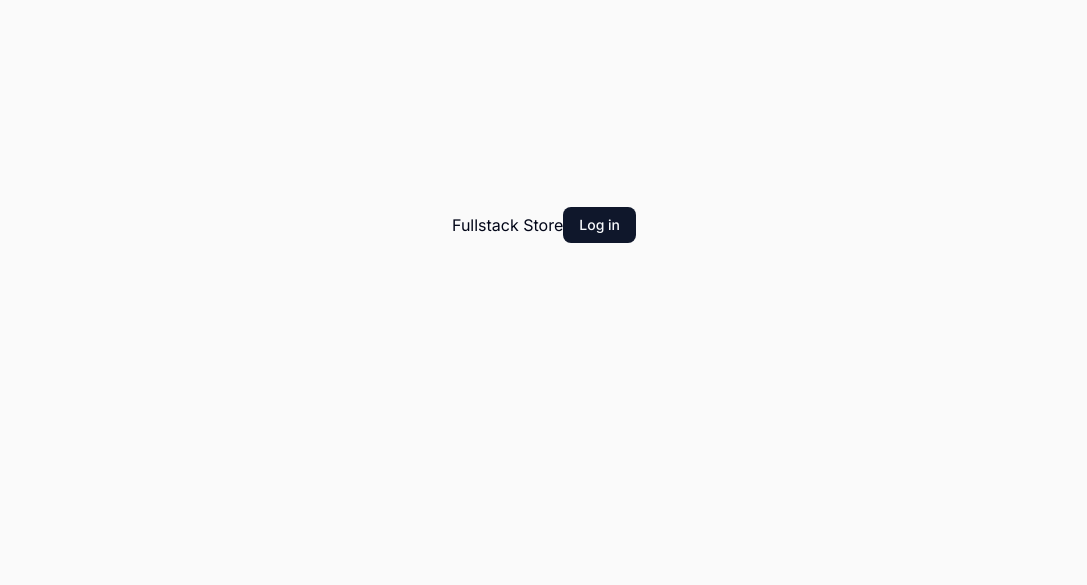
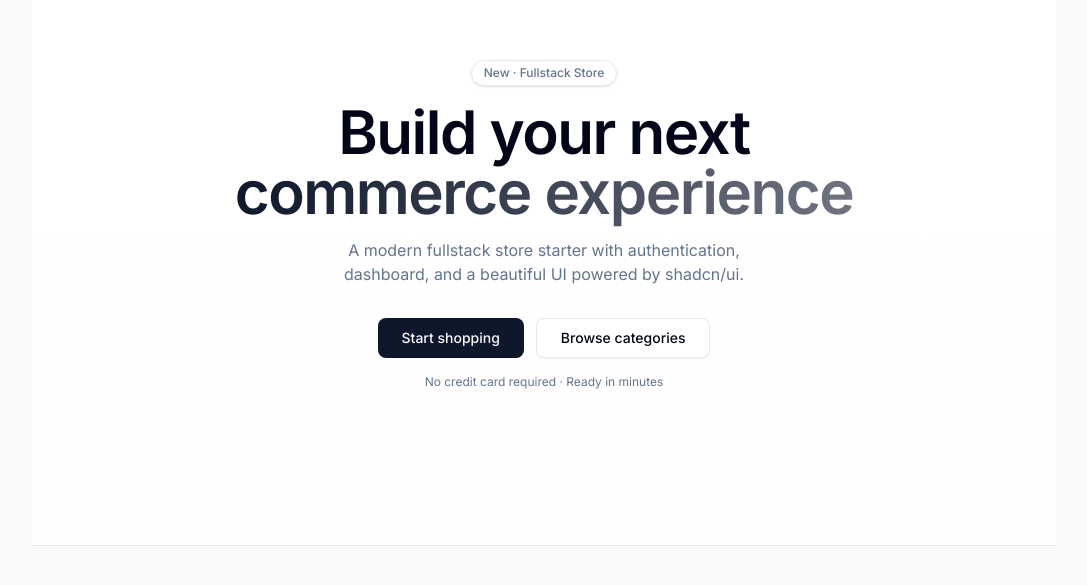
Before and after one commit to rod773/fullstack_store, a Next.js app: page / in a window 1280 px wide. Shown: the part 175-760 px from the top of the page, without its empty margins (96-1183 px from the left). Built offline with nearby package versions, Linux system fonts and the light colour scheme; no server answers.

Commit message:
hero section

```diff
--- a/app/(root)/page.tsx
+++ b/app/(root)/page.tsx
@@ -1,11 +1,11 @@
+import { Hero } from "@/components/Hero";
 import { Button } from "@/components/ui/button";
 import Image from "next/image";
 
 export default function Home() {
   return (
     <div className="flex min-h-screen items-center justify-center bg-zinc-50 font-sans dark:bg-black">
-      <h1>Fullstack Store</h1>
-      <Button>Log in</Button>
+      <Hero />
     </div>
   );
 }
--- /dev/null
+++ b/components/Hero.tsx
@@ -0,0 +1,37 @@
+// components/hero.tsx
+import { Button } from "@/components/ui/button";
+
+export function Hero() {
+  return (
+    <section className="relative overflow-hidden border-b bg-gradient-to-b from-background via-background to-background/80">
+      <div className="mx-auto flex min-h-[80vh] max-w-5xl flex-col items-center justify-center px-4 text-center sm:px-6 lg:px-8">
+        <span className="mb-4 inline-flex items-center rounded-full border bg-background/60 px-3 py-1 text-xs font-medium text-muted-foreground shadow-sm backdrop-blur">
+          New · Fullstack Store
+        </span>
+
+        <h1 className="mb-4 text-balance text-4xl font-semibold tracking-tight sm:text-5xl lg:text-6xl">
+          Build your next{" "}
+          <span className="bg-gradient-to-r from-primary to-primary/60 bg-clip-text text-transparent">
+            commerce experience
+          </span>
+        </h1>
+
+        <p className="mb-8 max-w-2xl text-balance text-sm text-muted-foreground sm:text-base">
+          A modern fullstack store starter with authentication, dashboard, and a
+          beautiful UI powered by shadcn/ui.
+        </p>
+
+        <div className="flex flex-wrap items-center justify-center gap-3">
+          <Button size="lg">Start shopping</Button>
+          <Button variant="outline" size="lg">
+            Browse categories
+          </Button>
+        </div>
+
+        <p className="mt-4 text-xs text-muted-foreground">
+          No credit card required · Ready in minutes
+        </p>
+      </div>
+    </section>
+  );
+}
```
